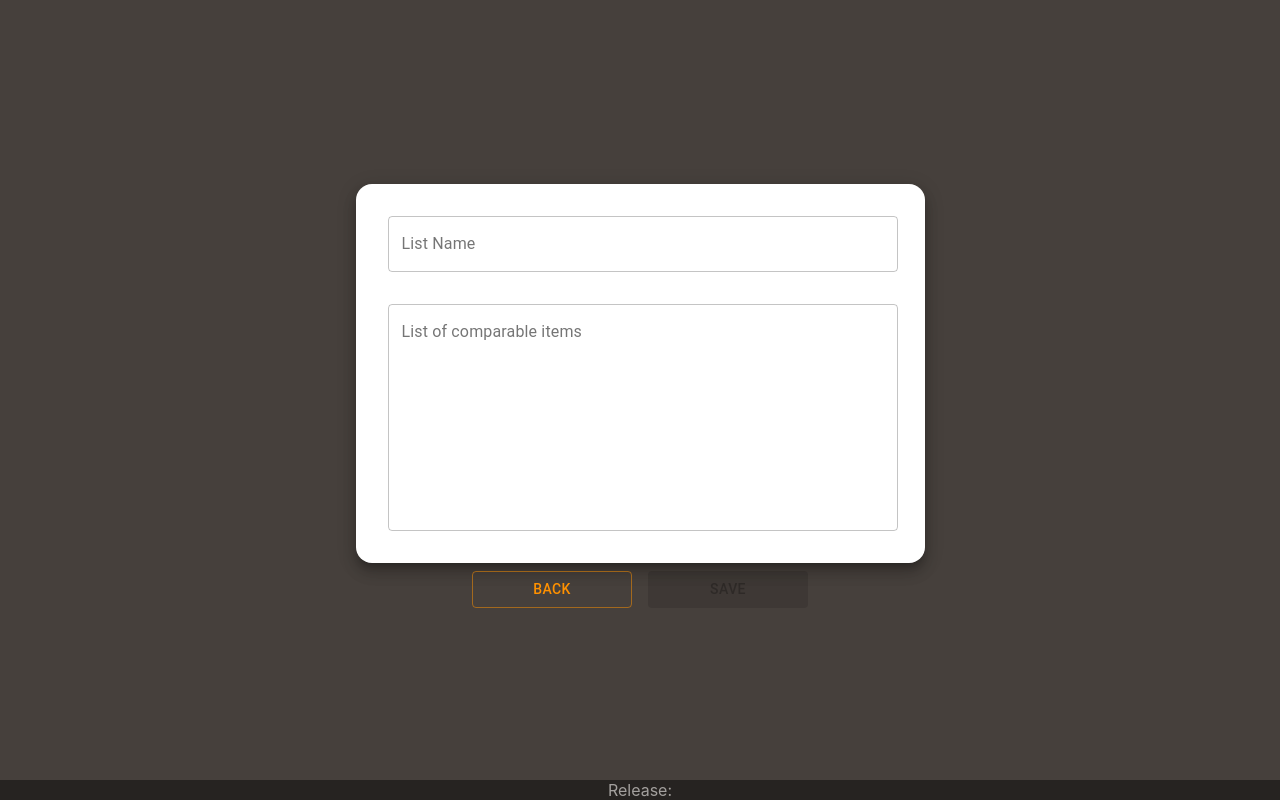
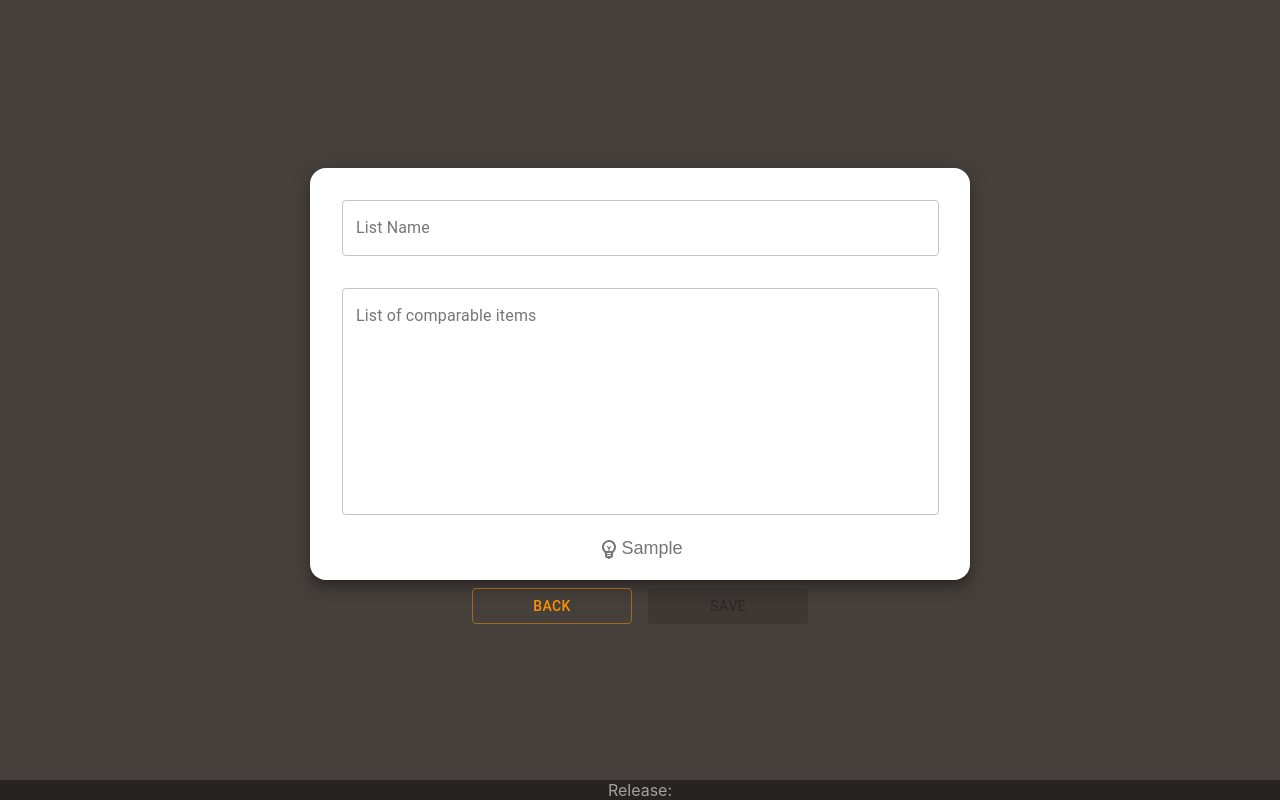
Before and after one commit to iamovrhere/pairwise-ranking-app, a React app: page / in a window 1280 px wide. Both pictures are taken after a click on the button "add". Built offline with nearby package versions, Linux system fonts and the light colour scheme.

Commit message:
[Mod]: Added sample data to the UX for quicker/humourous testing
Comparing Apples & Oranges

```diff
--- a/src/components/EditProfile/EditProfileComponent.js
+++ b/src/components/EditProfile/EditProfileComponent.js
@@ -1,4 +1,11 @@
 import React from 'react';
+import {
+  IconButton,
+  Tooltip,
+} from '@material-ui/core';
+import {
+  EmojiObjectsOutlined as LightBulbOutlinedIcon,
+} from '@material-ui/icons';
 import {
   ProfileContext,
   addProfile
@@ -15,12 +22,22 @@ import {
   ProfileName,
 } from './EditProfile.style';
 
+
+const SAMPLE_TITLE = 'Apples & Oranges';
+const SAMPLE_DATA = `Honey Crisp    https://upload.wikimedia.org/wikipedia/commons/thumb/f/f4/Honeycrisp.jpg/600px-Honeycrisp.jpg
+Tangerine     https://upload.wikimedia.org/wikipedia/commons/2/2a/TangerineFruit.jpg
+Mandarin Orange    https://upload.wikimedia.org/wikipedia/commons/thumb/4/49/Mandarin_Oranges_%28Citrus_Reticulata%29.jpg/800px-Mandarin_Oranges_%28Citrus_Reticulata%29.jpg
+Blood Orange     https://upload.wikimedia.org/wikipedia/commons/thumb/5/5d/BloodOrange.jpg/800px-BloodOrange.jpg
+Ambrosia     https://upload.wikimedia.org/wikipedia/commons/thumb/f/f1/Ambrosia_apples_2017_A3.jpg/600px-Ambrosia_apples_2017_A3.jpg
+Golden Delicious    https://upload.wikimedia.org/wikipedia/commons/thumb/3/35/Golden_delicious_apple.jpg/800px-Golden_delicious_apple.jpg
+
+`;
 // 4 spaces, because tabs are difficult in browsers.
 const SEPARATOR = '    ';
 
 function EditProfileComponent({ history }) {
-  const { state, dispatch } = React.useContext(ProfileContext);
-  console.log(state);
+  // TODO provide means to edit a list.
+  const { dispatch } = React.useContext(ProfileContext);
   const [titleText, setTitleText] = React.useState('');
   const [listText, setListText] = React.useState('');
 
@@ -51,6 +68,8 @@ function EditProfileComponent({ history }) {
           onChange={(e) => {
             setTitleText(e.target.value);
           }}
+          value={titleText}
+          InputLabelProps={{ shrink: !!titleText }}
         />
         <ListTextArea
           aria-label={listLabel}
@@ -63,7 +82,28 @@ function EditProfileComponent({ history }) {
           onChange={(e) => {
             setListText(e.target.value);
           }}
+          value={listText}
+          InputLabelProps={{ shrink: !!listText }}
         />
+        {
+          <Tooltip
+            title="Use Sample Content"
+            style={{ visibility: listText ? 'hidden' : 'visible' }}
+          >
+            <IconButton
+              size="small"
+              aria-label="Use Sample Content"
+              onClick={() => {
+                setTitleText(SAMPLE_TITLE);
+                setListText(SAMPLE_DATA);
+              }}
+              disabled={!!listText}
+            >
+              <LightBulbOutlinedIcon />
+              Sample
+            </IconButton>
+          </Tooltip>
+        }
       </ProfileCard>
       <CancelButton
         onClick={() => goBackOrHome(history)}
--- a/src/components/ViewList/ResultTable/index.js
+++ b/src/components/ViewList/ResultTable/index.js
@@ -1,5 +1,3 @@
-import ResultTableComponent, { createRowData } from './ResultTableComponent.js';
-
-export { createRowData };
+import ResultTableComponent from './ResultTableComponent.js';
 
 export default ResultTableComponent;
--- a/src/components/ViewList/ViewListComponent.js
+++ b/src/components/ViewList/ViewListComponent.js
@@ -15,28 +15,9 @@ import {
   ListContainer,
   ProgressContainer,
 } from './ViewList.style';
-import ResultTable, { createRowData } from './ResultTable'
-
+import ResultTable from './ResultTable'
 
 // TODO replace with real data.
-const lizard = 'https://material-ui.com/static/images/cards/contemplative-reptile.jpg';
-const none = '';
-const rows = [
-  createRowData('Cupcake', lizard, 9877),
-  createRowData('Donut', lizard, 8766),
-  createRowData('Eclair', lizard, 7654),
-  createRowData('Frozen yoghurt', lizard, 6543),
-  createRowData('Gingerbread', none, 5432),
-  createRowData('Honeycomb', lizard, 4322),
-  createRowData('Ice cream sandwich', none, 3210),
-  createRowData('Jelly Bean', lizard, 2109),
-  createRowData('KitKat', none, 1098),
-  createRowData('Lollipop', lizard, 987),
-  createRowData('Marshmallow', none, 876),
-  createRowData('Nougat', lizard, 765),
-  createRowData('Oreo', none, 543),
-  createRowData('Foobar', none, 0),
-];
 const maxScore = 9877;
 
 const defaultOrderBy = 'score';
```
